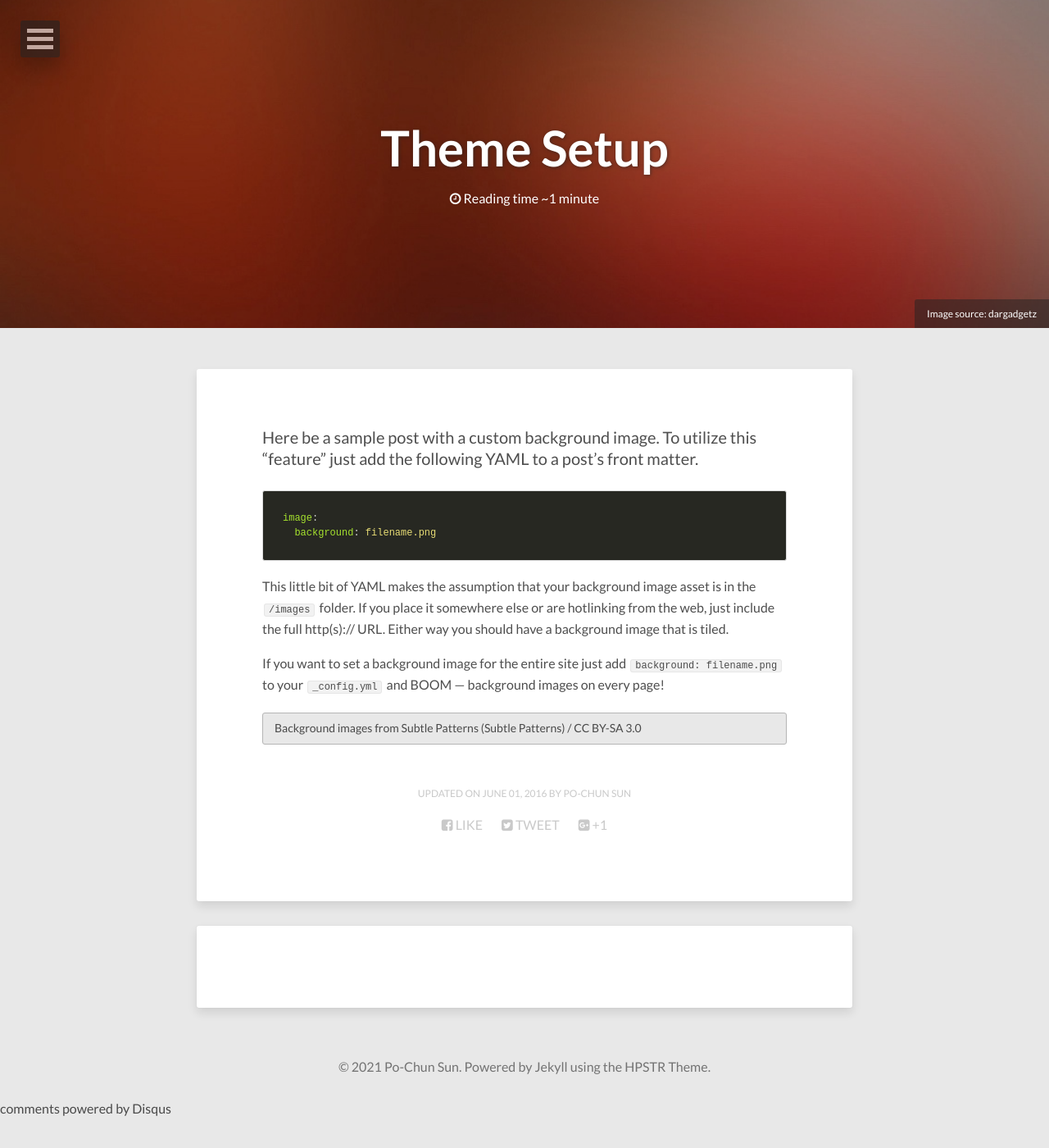
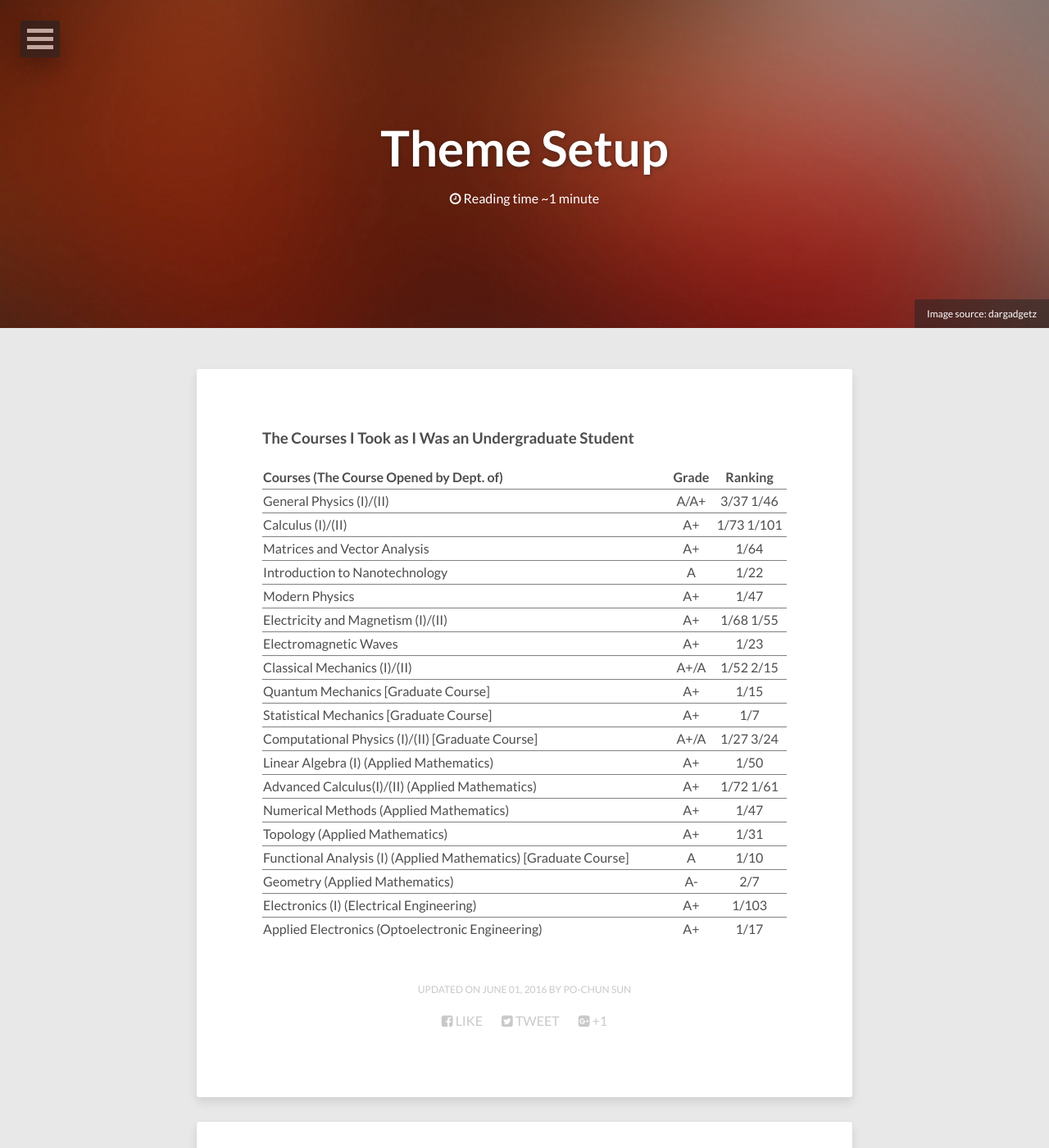
Before and after one commit to pochunsun/pochunsun.github.io, a Jekyll site: the page built from Grade/index.md, in a window 1280 px wide and 1400 px high. Shown: the whole window at 82% size. Built offline with Jekyll 4.4.1, drawn with Linux system fonts in a browser that asks for light colours; nearby versions of some CDN libraries; comment, search, counter and statistics services are not loaded.

Commit message:
Update index.md

````diff
--- a/Grade/index.md
+++ b/Grade/index.md
@@ -10,15 +10,45 @@ share: true
 modified: 2016-06-01T15:14:43-04:00
 ---
 
-Here be a sample post with a custom background image. To utilize this "feature" just add the following YAML to a post's front matter.
+### The Courses I Took as I Was an Undergraduate Student
 
-```yaml
-image:
-  background: filename.png
-```
-
-This little bit of YAML makes the assumption that your background image asset is in the `/images` folder. If you place it somewhere else or are hotlinking from the web, just include the full http(s):// URL. Either way you should have a background image that is tiled.
-
-If you want to set a background image for the entire site just add `background: filename.png` to your `_config.yml` and BOOM --- background images on every page!
-
-<div xmlns:cc="http://creativecommons.org/ns#" xmlns:dct="http://purl.org/dc/terms/" about="http://subtlepatterns.com" class="notice">Background images from <span property="dct:title">Subtle Patterns</span> (<a rel="cc:attributionURL" property="cc:attributionName" href="http://subtlepatterns.com">Subtle Patterns</a>) / <a rel="license" href="http://creativecommons.org/licenses/by-sa/3.0/">CC BY-SA 3.0</a></div>
+| Courses (The Course Opened by Dept. of)                                                     |  Grade |  Ranking                   |
+|:------------------------------------------------------------------------------------------- |:------:|:--------------------------:|
+|General Physics (I)/(II)                                                                     |  A/A+  |  3/37  1/46                |
+|:------------------------------------------------------------------------------------------- |:------:|:--------------------------:|
+|Calculus (I)/(II)                                                                            |A+      |  1/73   1/101              |
+|:------------------------------------------------------------------------------------------- |:------:|:--------------------------:|
+|Matrices and Vector Analysis                                                                 | A+     | 1/64                       |
+|:------------------------------------------------------------------------------------------- |:------:|:--------------------------:|
+|Introduction to Nanotechnology                                                               | A      | 1/22                       |
+|:------------------------------------------------------------------------------------------- |:------:|:--------------------------:|
+|Modern Physics                                                                               |  A+    | 1/47                       |
+|:------------------------------------------------------------------------------------------- |:------:|:--------------------------:|
+|Electricity and Magnetism (I)/(II)                                                           | A+     | 1/68   1/55                |
+|:------------------------------------------------------------------------------------------- |:------:|:--------------------------:|
+|Electromagnetic Waves                                                                        | A+     | 1/23                       |
+|:------------------------------------------------------------------------------------------- |:------:|:--------------------------:|
+|Classical Mechanics (I)/(II)                                                                 |  A+/A  | 1/52  2/15                 |
+|:------------------------------------------------------------------------------------------- |:------:|:--------------------------:|
+|Quantum Mechanics [Graduate Course]                                                          | A+     | 1/15                       |
+|:------------------------------------------------------------------------------------------- |:------:|:--------------------------:|
+|Statistical Mechanics [Graduate Course]                                                      | A+     | 1/7                        |
+|:------------------------------------------------------------------------------------------- |:------:|:--------------------------:|
+|Computational Physics (I)/(II) [Graduate Course]                                             | A+/A   | 1/27    3/24               |
+|:------------------------------------------------------------------------------------------- |:------:|:--------------------------:|
+|Linear Algebra (I) (Applied Mathematics)                                                     | A+     | 1/50                       |
+|:------------------------------------------------------------------------------------------- |:------:|:--------------------------:|
+|Advanced Calculus(I)/(II) (Applied Mathematics)                                              | A+     | 1/72  1/61                 |
+|:------------------------------------------------------------------------------------------- |:------:|:--------------------------:|
+|Numerical Methods (Applied Mathematics)                                                      | A+     | 1/47                       |
+|:------------------------------------------------------------------------------------------- |:------:|:--------------------------:|
+|Topology (Applied Mathematics)                                                               | A+     | 1/31                       |
+|:------------------------------------------------------------------------------------------- |:------:|:--------------------------:|
+|Functional Analysis (I) (Applied Mathematics) [Graduate Course]                              | A      | 1/10                       |
+|:------------------------------------------------------------------------------------------- |:------:|:--------------------------:|
+|Geometry (Applied Mathematics)                                                               | A-     | 2/7                        |
+|:------------------------------------------------------------------------------------------- |:------:|:--------------------------:|
+|Electronics (I) (Electrical Engineering)                                                     | A+     |   1/103                    |
+|:------------------------------------------------------------------------------------------- |:------:|:--------------------------:|
+|Applied Electronics (Optoelectronic Engineering)                                             | A+     |  1/17                      |
+{: rules="groups"}
````
